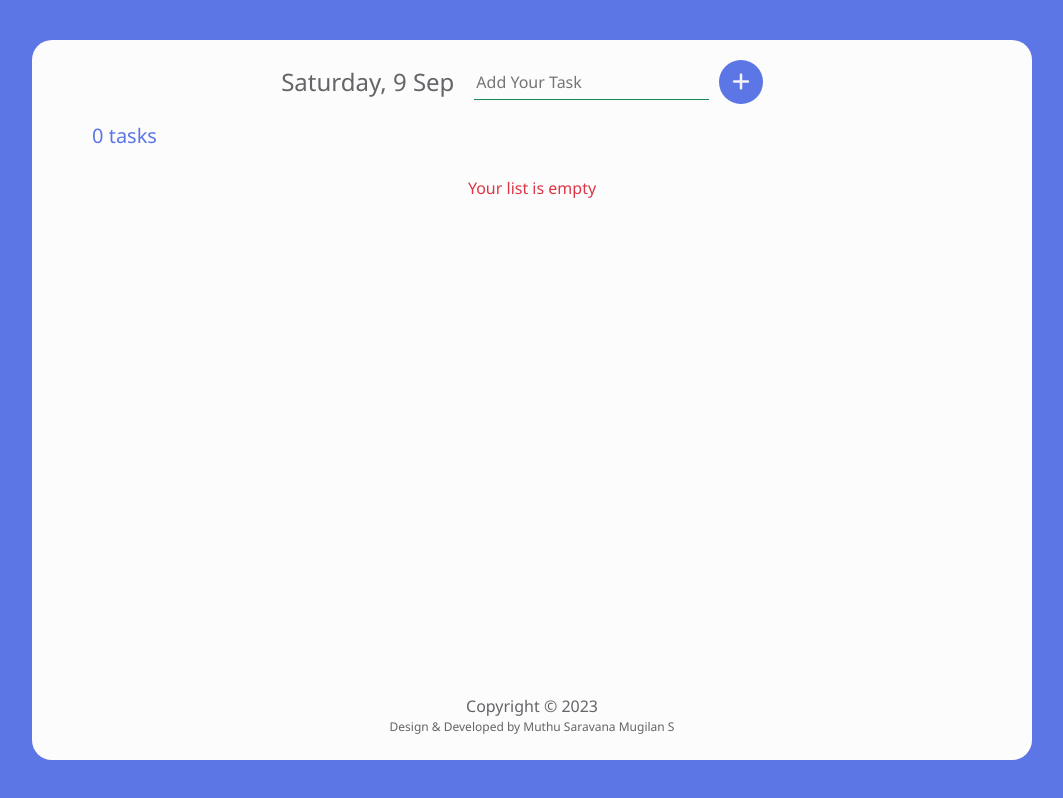
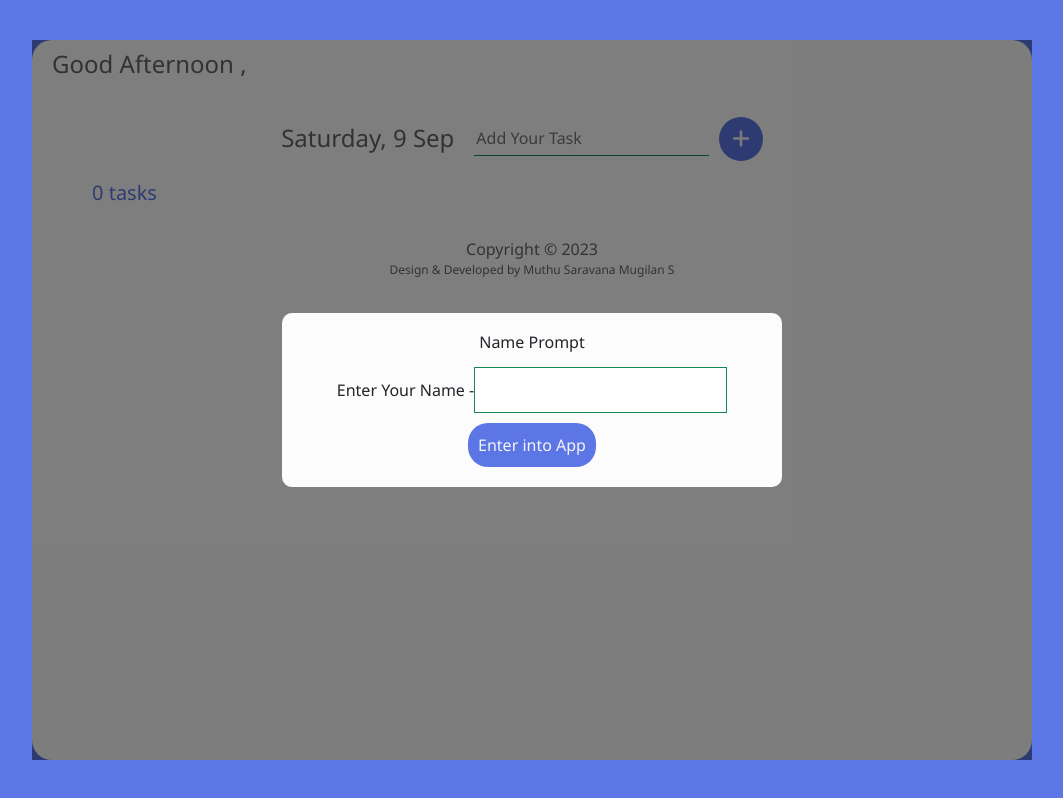
Before and after one commit to mugilan2000/todolist, a React (Create React App) app: page / in a window 1280 px wide. Shown: the whole page, without its empty margins (108-1171 px from the left). Built offline with nearby package versions, Linux system fonts and the light colour scheme.

Commit message:
Updated V1.14.1

```diff
--- a/src/Additem.js
+++ b/src/Additem.js
@@ -1,20 +1,46 @@
-import React, { useRef } from 'react'
+import React, { useEffect, useRef, useState } from 'react'
 
 const Additem = ({ newItem, setNewItem, handleSubmit, year, length }) => {
 
   const inputRef = useRef();
-  const days = ['Sunday','Monday','Tuesday','Wednesday','Thursday','Friday','Saturday'];
-  const months = ['Jan','Feb','Mar','Apr','May','Jun','Jul','Aug','Sep','Oct','Nov','Dec'];
+  const days = ['Sunday', 'Monday', 'Tuesday', 'Wednesday', 'Thursday', 'Friday', 'Saturday'];
+  const months = ['Jan', 'Feb', 'Mar', 'Apr', 'May', 'Jun', 'Jul', 'Aug', 'Sep', 'Oct', 'Nov', 'Dec'];
+  const [greetings, setGreetings] = useState('')
+
+  useEffect(() => {
+
+      greetingsFunc();
+
+  }, [])
+
+  const name = localStorage.getItem('todo_name')
+
+  const greetingsFunc = () => {
+    if (year.getHours() < 12) {
+      setGreetings("Good Morning")
+    }
+    else if (year.getHours() > 12 && year.getHours() <= 15) {
+      setGreetings("Good Afternoon")
+    }
+    else if (year.getHours() > 15 && year.getHours() <= 20) {
+      setGreetings("Good Evening")
+    }
+    else {
+      setGreetings("Good Night")
+    }
+  }
   return (
     <div>
+      <h4 className='headerName'>{greetings} {name},</h4>
       <div className='headerItem'>
-        <h4>{days[year.getDay()]}, {year.getDate()} {months[year.getMonth()]}</h4>
+
+        <h4> {days[year.getDay()]}, {year.getDate()} {months[year.getMonth()]}</h4>
         <form className='itemForm' onSubmit={handleSubmit}>
           <input type='text' autoFocus placeholder='Add Your Task' ref={inputRef} value={newItem} onChange={(e) => setNewItem(e.target.value)} required />
           <button type='submit' className='btn' onClick={() => inputRef.current.focus()}><i class="fa-solid fa-plus"></i></button>
         </form>
       </div>
-      <h3 className='taskcount'>{length} {length===1 ? 'task' :'tasks'}</h3>
+      <h3 className='taskcount'>{length} {length === 1 ? 'task' : 'tasks'}</h3>
     </div>
   )
 }
--- a/src/App.js
+++ b/src/App.js
@@ -2,7 +2,8 @@ import Additem from './Additem';
 import './App.css';
 import Content from './Content';
 import Footer from './Footer';
-import { useState } from 'react';
+import { useEffect, useState } from 'react';
+import NameModal from './NameModal';
 
 function App() {
   const year = new Date();
@@ -12,9 +13,18 @@ function App() {
 
   const [activeDrag, setActiveDrag] = useState(null)
 
-  // useEffect(() => {
-  //   JSON.parse(localStorage.getItem('todo_list'))
-  // }, [])
+  const [uname, setUname] = useState('')
+
+  useEffect(() => {
+    const name = localStorage.getItem('todo_name')
+
+    if(name === null || name === undefined){
+      setUname('No')
+    }
+    else{
+      setUname(name)
+    }
+  }, [])
 
   const addItems = (item) => {
     const id = items.length ? items[items.length - 1].id + 1 : 1;
@@ -69,6 +79,7 @@ function App() {
         year={year}
         length={items.length}
       />
+      {uname === 'No' ? <NameModal uname={uname} setUname = {setUname} /> :
       <Content
         items={items}
         setItems = {setItems}
@@ -79,6 +90,7 @@ function App() {
         onDrop={onDrop}
         activeDrag = {activeDrag}
       />
+}
 
       <Footer
         length={items.length}
--- /dev/null
+++ b/src/NameModal.js
@@ -0,0 +1,64 @@
+import React, { useEffect, useState } from 'react'
+import closeIcon from './close.svg'
+
+const NameModal = ({uname, setUname}) => {
+
+    const [nameInput, setNameInput] = useState('')
+
+    const handleInputChange = (e) => {
+
+        setNameInput(e.target.value)
+    }
+
+    const handleEdit = (e) => {
+        e.preventDefault()
+
+          localStorage.setItem("todo_name", nameInput)
+
+        setNameInput(nameInput)
+        window.location.reload();
+    }
+
+  return (
+    <div
+            style={{
+                position: "fixed",
+                top: 0,
+                left: 0,
+                width: "100%",
+                height: "100%",
+                background: "rgba(0, 0, 0, 0.5)",
+                display: "flex",
+                alignItems: "center",
+                justifyContent: "center",
+                overflowY: "auto"
+
+            }}
+        >
+            <div
+                style={{
+                    background: "#FCFCFC",
+                    height: 'auto',
+                    width: 500,
+                    margin: "auto",
+                    padding: "2%",
+                    borderRadius: "10px",
+                    overflowY: "auto"
+
+                }}
+            >
+
+                <form className='editForm' onSubmit={(e) => handleEdit(e)} >  { /*onSubmit={(e) => handleRemainder(e, itemId)} */}
+                <h6 style={{ marginBottom: 15 + 'px' }}>Name Prompt</h6>
+                <div><label>Enter Your Name - </label><input type='text' required id='nameInput' onChange={(e) => handleInputChange(e)}></input></div>
+                <div><button className='editUpdateBtn'>Enter into App</button>
+
+                    </div>
+                </form>
+
+            </div>
+        </div>
+  )
+}
+
+export default NameModal
--- a/src/index.css
+++ b/src/index.css
@@ -213,6 +213,17 @@ td label, td button{
   outline: none;
 }
 
+#nameInput{
+  border: 1px solid #198754;
+  margin-bottom: 10px;
+  padding: 10px;
+}
+
+#nameInput:focus{
+  border: 1px solid #198754;
+  outline: none;
+}
+
 .editUpdateBtn{
   background-color: #5C76E5;
   color: whitesmoke;
@@ -238,3 +249,12 @@ td label, td button{
      background-position: 0%  50%, 50%  50%,100% 100%;
   }
 }
+
+.headerName{
+  display: flex;
+  flex-direction: row;
+  justify-content: flex-start;
+  align-items: flex-start;
+  padding: 10px 20px;
+  color: #646469;
+}
```
